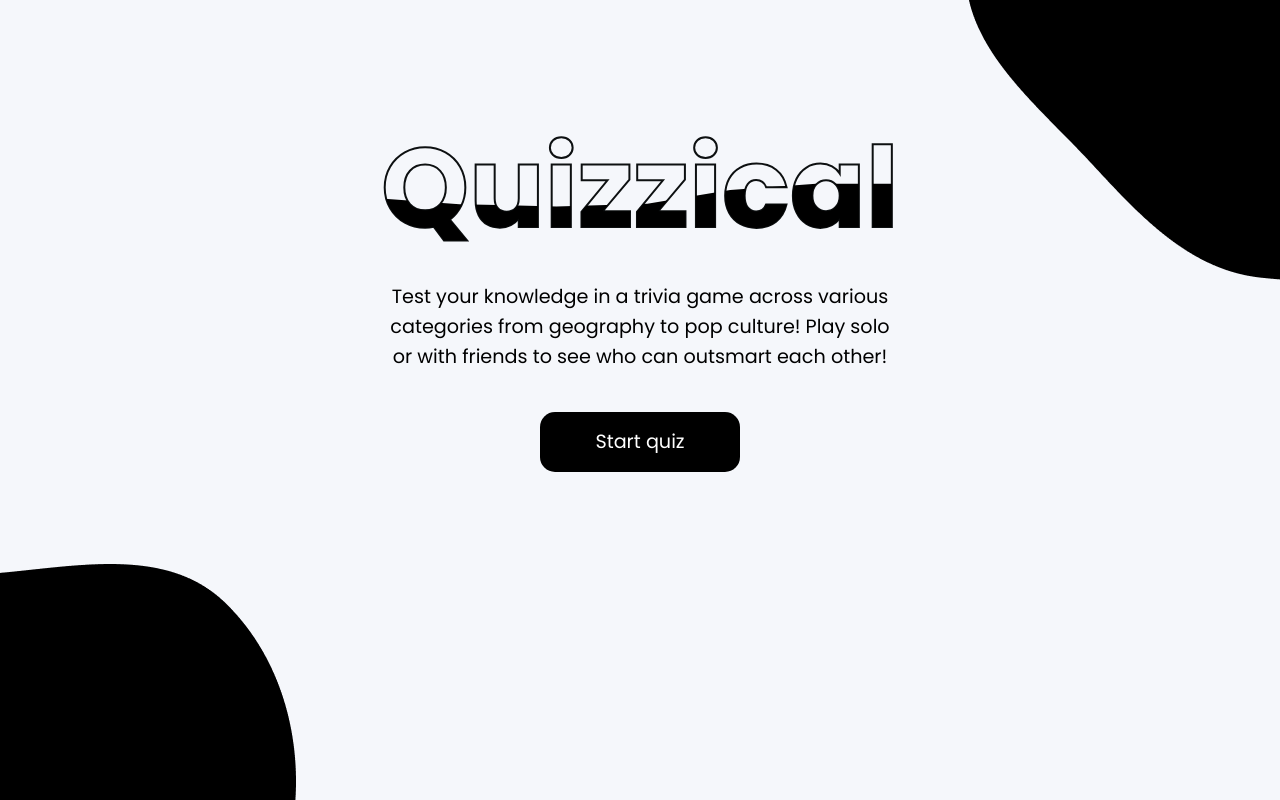
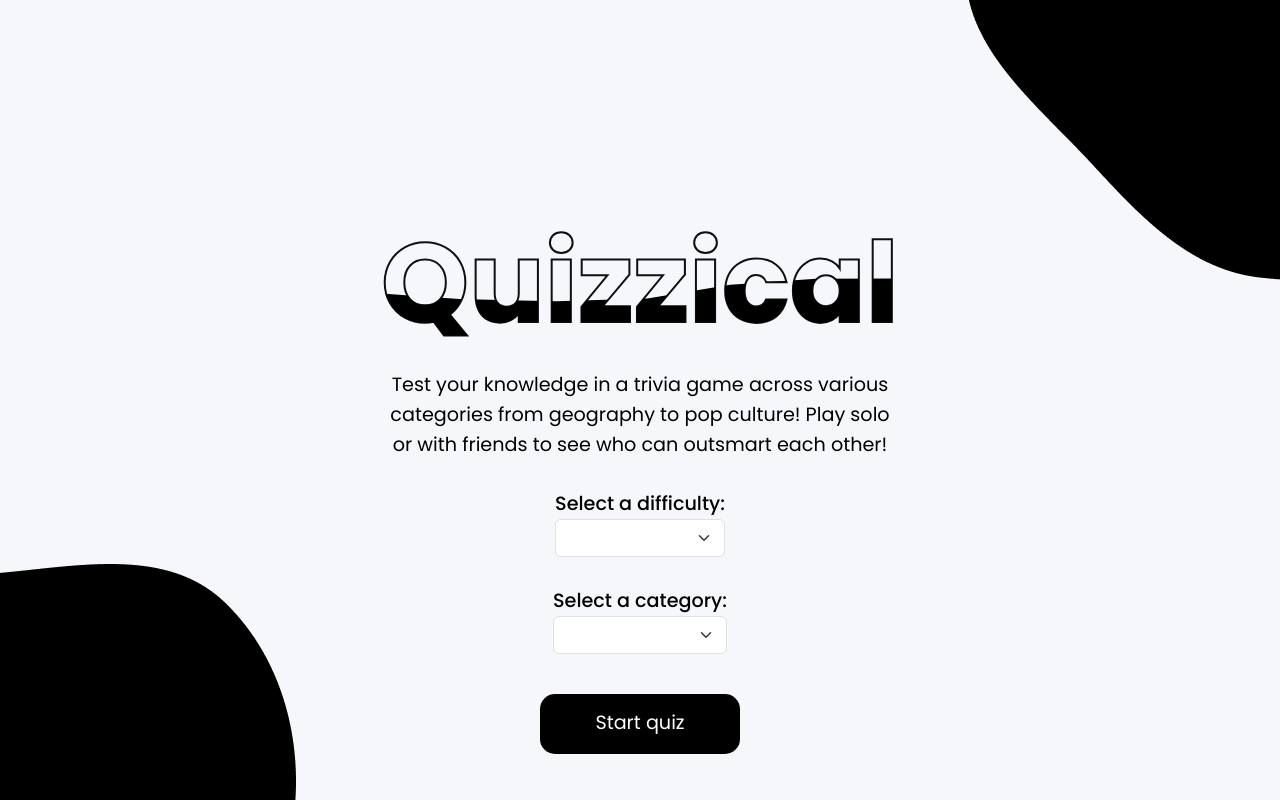
Before and after one commit to steph-xue/quizzical, a React (Vite) app: page / in a window 1280 px wide. Built offline with nearby package versions, Linux system fonts and the light colour scheme.

Commit message:
add drop down menu for difficulty and category

```diff
--- a/src/App.jsx
+++ b/src/App.jsx
@@ -18,14 +18,44 @@ function App() {
   // Create state for the score (number of correct answers)
   const [score, setScore] = React.useState(0);
 
+  // Set difficulty levels as easy, medium, and hard
+  const difficultyLevels = ["easy", "medium", "hard"];
+
+  // Create state for the choosen difficulty level (default is medium)
+  const [selectedDifficulty, setSelectedDifficulty] = React.useState("medium");
+
+  // Set the following categories options
+  const categoryOptions = [
+    { index: "", type: "All" },
+    { index: 9, type: "General Knowledge" },
+    { index: 12, type: "Music" },
+    { index: 17, type: "Science & Nature" },
+    { index: 22, type: "Geography" },
+    { index: 23, type: "History" },
+    { index: 26, type: "Celebrities" },
+    { index: 27, type: "Animals" },
+    { index: 31, type: "Anime & Manga" }
+  ]
+
+  // Create state for the choosen category (default is all)
+  const [selectedCategory, setSelectedCategory] = React.useState({ index: "", type: "All" });
+
+  // Create state for error message
   const [errorMessage, setErrorMessage] = React.useState("");
 
-  // Fetch random questions from the API when the quiz is started
+  // Fetch random questions from the API when the quiz is started based on the selected category and difficulty level
+  // Handle errors if the fetch operation fails
   React.useEffect(() => {
     if (start) {
       async function getQuestions() {
         try {
-          const res = await fetch("https://opentdb.com/api.php?amount=5&difficulty=medium");
+
+          let res;
+          if (selectedCategory.index === "") {
+              res = await fetch(`https://opentdb.com/api.php?amount=10&difficulty=${selectedDifficulty}`);
+          } else {
+              res = await fetch(`https://opentdb.com/api.php?amount=10&category=${selectedCategory}&difficulty=${selectedDifficulty}`);
+          }
 
           if (!res.ok) {
             throw new Error('Network response was not ok');
@@ -119,7 +149,16 @@ function App() {
       {/* Render the Cover component if the quiz has not been started */}
       {
         (!start && !showAnswers) &&
-        <Cover setStart={setStart} errorMessage={errorMessage}/>
+        <Cover
+          setStart={setStart}
+          categoryOptions={categoryOptions}
+          selectedCategory={selectedCategory}
+          setSelectedCategory={setSelectedCategory}
+          difficultyLevels={difficultyLevels}
+          selectedDifficulty={selectedDifficulty}
+          setSelectedDifficulty={setSelectedDifficulty}
+          errorMessage={errorMessage}
+        />
       }
 
       {/* Render the questions if the quiz has been started */}
--- a/src/animation.css
+++ b/src/animation.css
@@ -7,7 +7,7 @@
   font-size: 7rem;
   font-weight: 700;
   position: absolute;
-  transform: translate(-50%, -120%);
+  transform: translate(-50%, -100%);
 }
 
 .content h1:nth-child(1) {
--- a/src/components/Cover.jsx
+++ b/src/components/Cover.jsx
@@ -5,13 +5,37 @@ function Cover(props) {
     // Render the Cover component
     return (
         <div className="cover-page">
+
             <div className="content">
                 <h1 className="title">Quizzical</h1>
                 <h1 className="title">Quizzical</h1>
             </div>
+
             <p className="description">Test your knowledge in a trivia game across various categories from geography to pop culture! Play solo or with friends to see who can outsmart each other!</p>
+
+
+            <div className="difficulty-level">
+                <label className="difficulty-label">Select a difficulty:</label>
+                <select className="difficulty-select form-select" value={props.selectedDifficulty} onChange={(e) => props.setSelectedDifficulty(e.target.value)}>
+                    {props.difficultyLevels.map((difficulty, index) => {
+                        return <option key={index} value={difficulty.value}>{difficulty.name}</option>
+                    })}
+                </select>
+            </div>
+
+            <div className="category-options">
+                <label className="category-label">Select a category:</label>
+                <select className="category-select form-select" value={props.selectedCategory} onChange={(e) => props.setSelectedCategory(e.target.value)}>
+                    {props.categoryOptions.map((category, index) => {
+                        return <option key={index} value={category.value}>{category.name}</option>
+                    })}
+                </select>
+            </div>
+
             <button className="btn btn-black btn-start" onClick={() => props.setStart(true)}>Start quiz</button>
-            <p className="error-message">{props.errorMessage}</p>
+
+            {props.errorMessage && <p className="error-message">{props.errorMessage}</p>}
+
         </div>
     );
 }
--- a/src/style.css
+++ b/src/style.css
@@ -45,10 +45,10 @@ body {
 .cover-page {
   display: flex;
   flex-direction: column;
-  justify-content: center;
   align-items: center;
   height: 100vh;
   width: 100vw;
+  padding-top: 350px;
 }
 
 .description {
@@ -57,13 +57,28 @@ body {
   line-height: 30px;
   text-align: center;
   max-width: 500px;
-  margin-bottom: 40px;
+  margin-top: 20px;
+  margin-bottom: 20px;
 }
 
 .btn-start {
   font-size: 1.2rem;
   height: 60px;
   width: 200px;
+}
+
+.difficulty-level {
+  font-size: 1.2rem;
+  font-weight: 500;
+  margin-top: 10px;
+  margin-bottom: 10px;
+}
+
+.category-options {
+  font-size: 1.2rem;
+  font-weight: 500;
+  margin-top: 20px;
+  margin-bottom: 40px;
 }
 
 .error-message {
```
